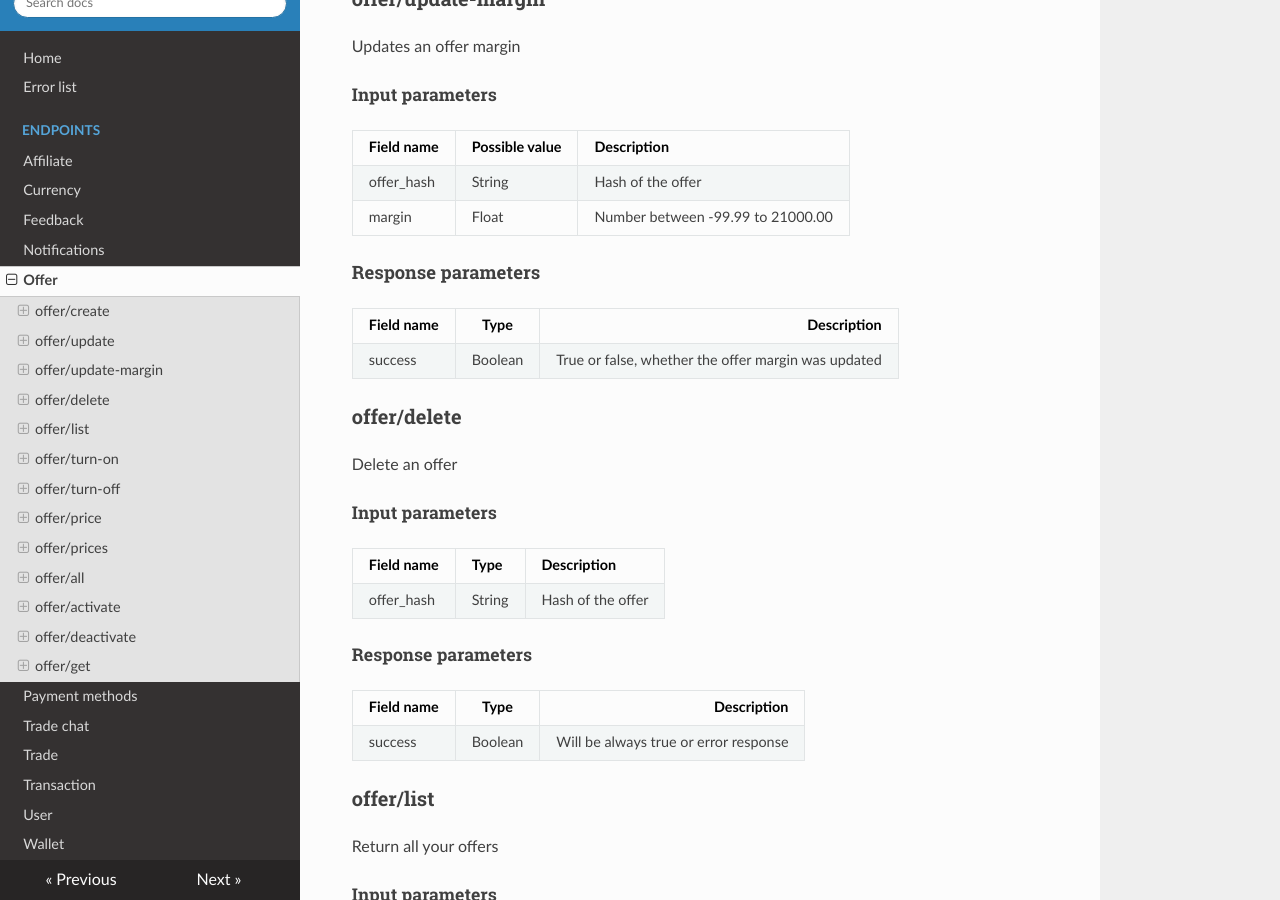
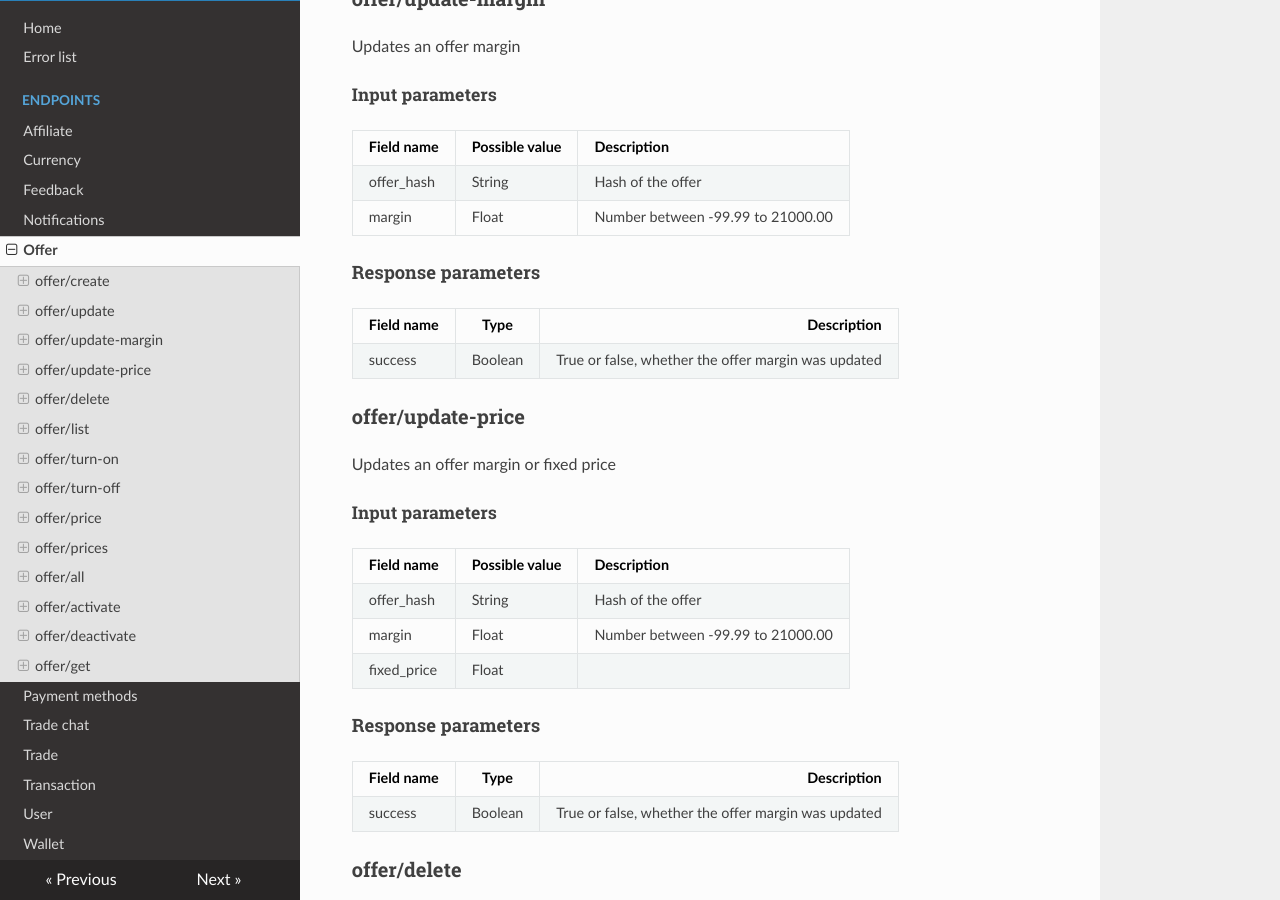
Before and after one commit to paxful/api-docs, an MkDocs documentation site: the page built from docs/endpoints/offer.md, in a window 1280 px wide and 900 px high, scrolled down 2160 px. Built offline with MkDocs 1.6.1, drawn with Linux system fonts in a browser that asks for light colours; nearby versions of some CDN libraries.

Commit message:
CHANGE: update-price

```diff
--- a/docs/endpoints/offer.md
+++ b/docs/endpoints/offer.md
@@ -77,6 +77,24 @@ Updates an offer margin
 | ---------------------- | ----------------------- | ----------------- |
 | offer_hash             | String                  | Hash of the offer |
 | margin                 | Float                   | Number between -99.99 to 21000.00 |
+
+#### Response parameters
+
+| Field name    | Type          | Description                                            |
+| ------------- | :------------:| ------------------------------------------------------:|
+| success       | Boolean       | True or false, whether the offer margin was updated    |
+
+### offer/update-price
+
+Updates an offer margin or fixed price
+
+##### Input parameters
+
+| Field name             | Possible value          | Description       |
+| ---------------------- | ----------------------- | ----------------- |
+| offer_hash             | String                  | Hash of the offer |
+| margin                 | Float                   | Number between -99.99 to 21000.00 |
+| fixed_price            | Float                   |  |
 
 #### Response parameters
 
```
